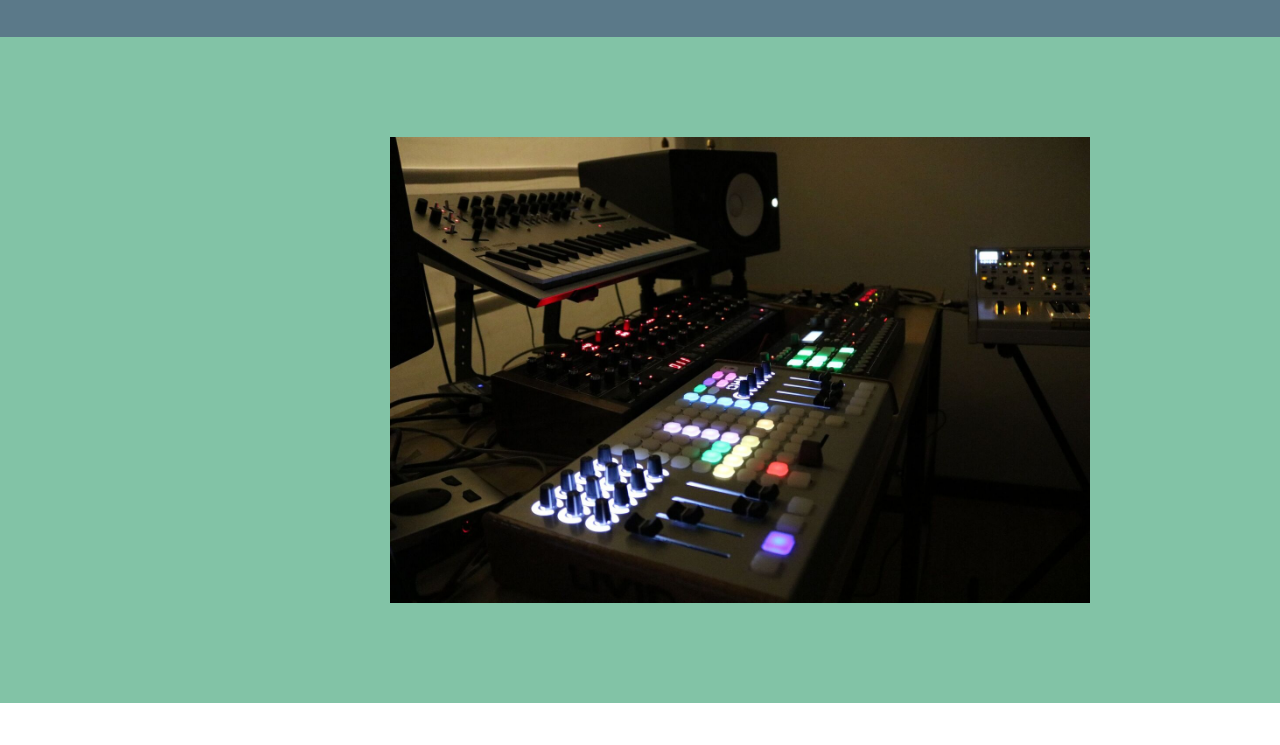
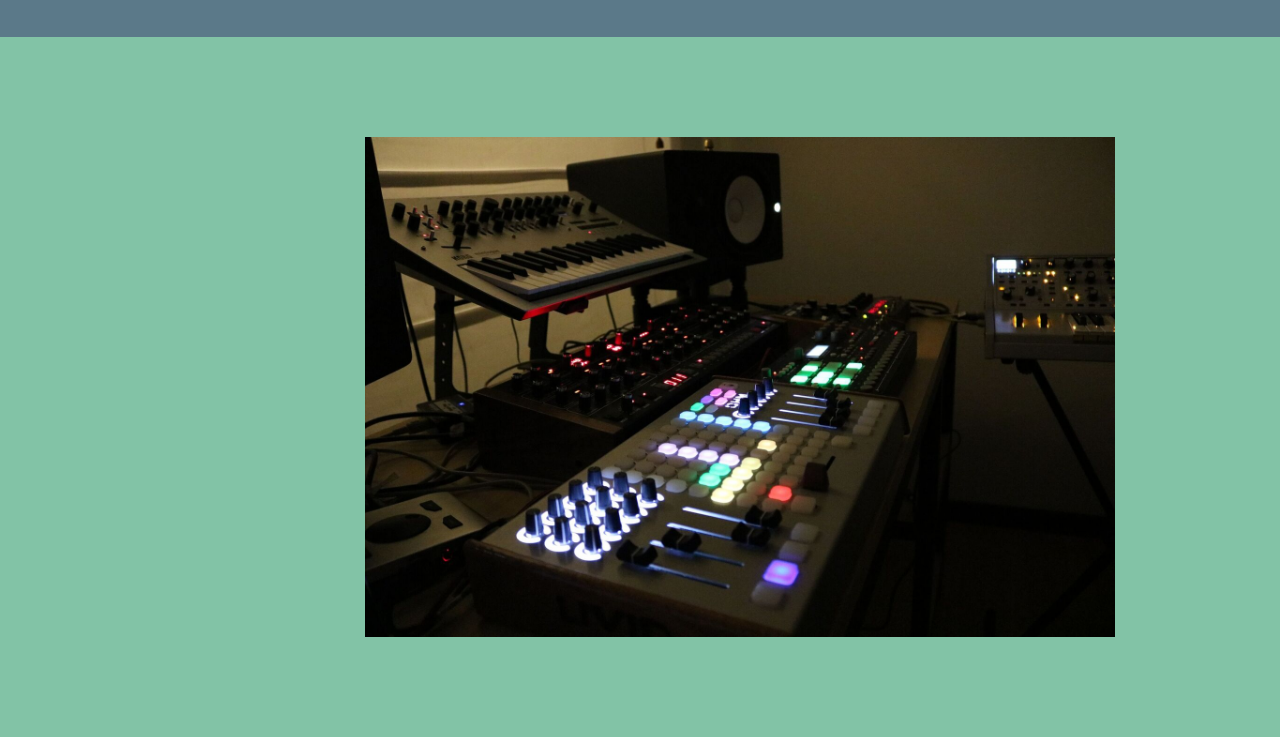
Before and after one commit to thebeattobe/pruebafotografia.github.io, a plain HTML site: page index.html in a window 1280 px wide. Shown: the part 141-886 px from the top of the page. Before the commit the page ends 852 px from the top, so only its background shows below. Drawn offline with Linux system fonts and the light colour scheme.

Commit message:
container donde

```diff
--- a/Css/estilos.css
+++ b/Css/estilos.css
@@ -23,22 +23,15 @@ body {
 	text-shadow: 0 0 2px #02010a;
 }
 
-#contenido {
+.container1 {
 	width: 100%;
   padding: 100px;
 	background-color: #82c3a6
 }
 
-#contenido img {
-	width: 700px;
+.container1 img{
+	width: 750px;
 	height: auto;
-	margin-top: 15px;
+	display: block;
+	margin: auto;
 }
-#contenido img {
-	display: block;
-	margin: 0 auto;
-}
-
-#contenido {
-	background-color: #82c3a6
-}
--- a/index.html
+++ b/index.html
@@ -17,8 +17,8 @@
   </p>
 </header>
 <section id=contenido>
-  <div class="container">
-  <img src="imagenes/IMG_1618.jpg" >
+  <div class="container1">
+  <center><img src="imagenes/IMG_1618.jpg"></center>
 </div>
 
 
```
